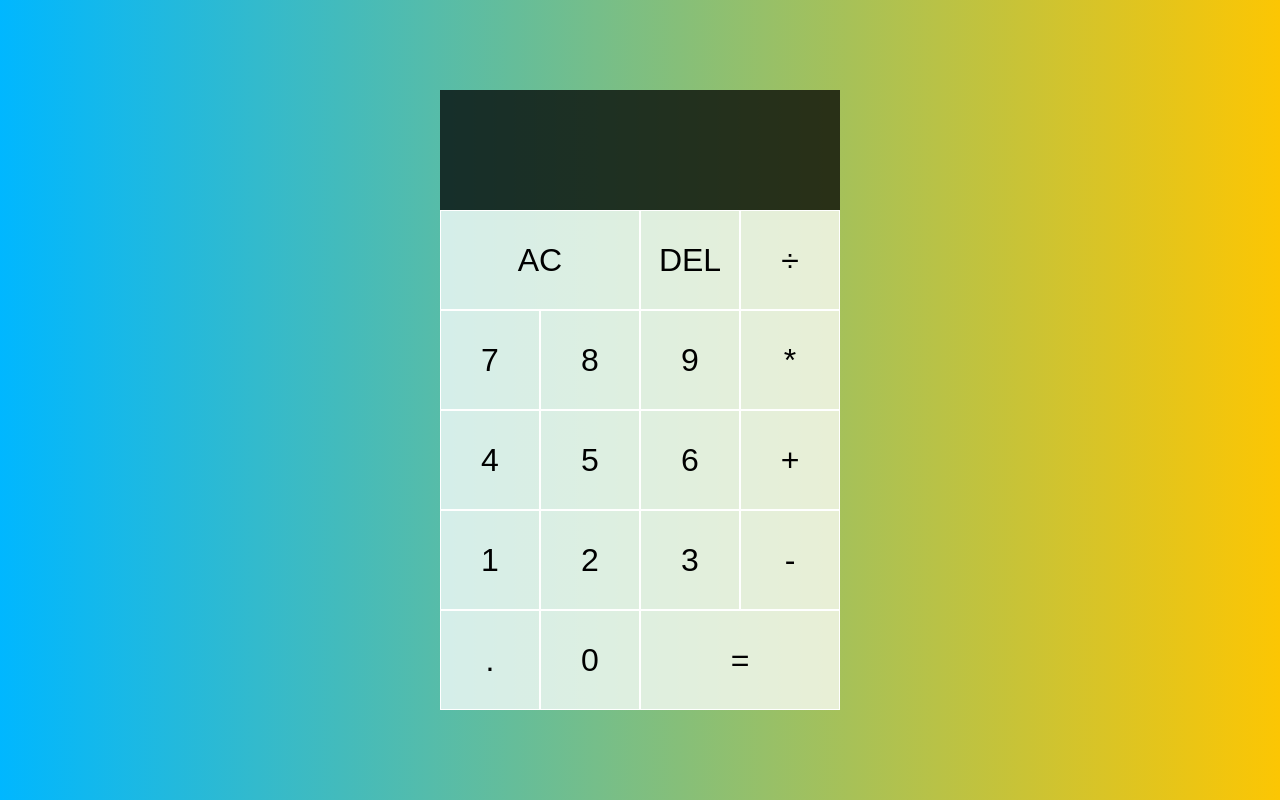
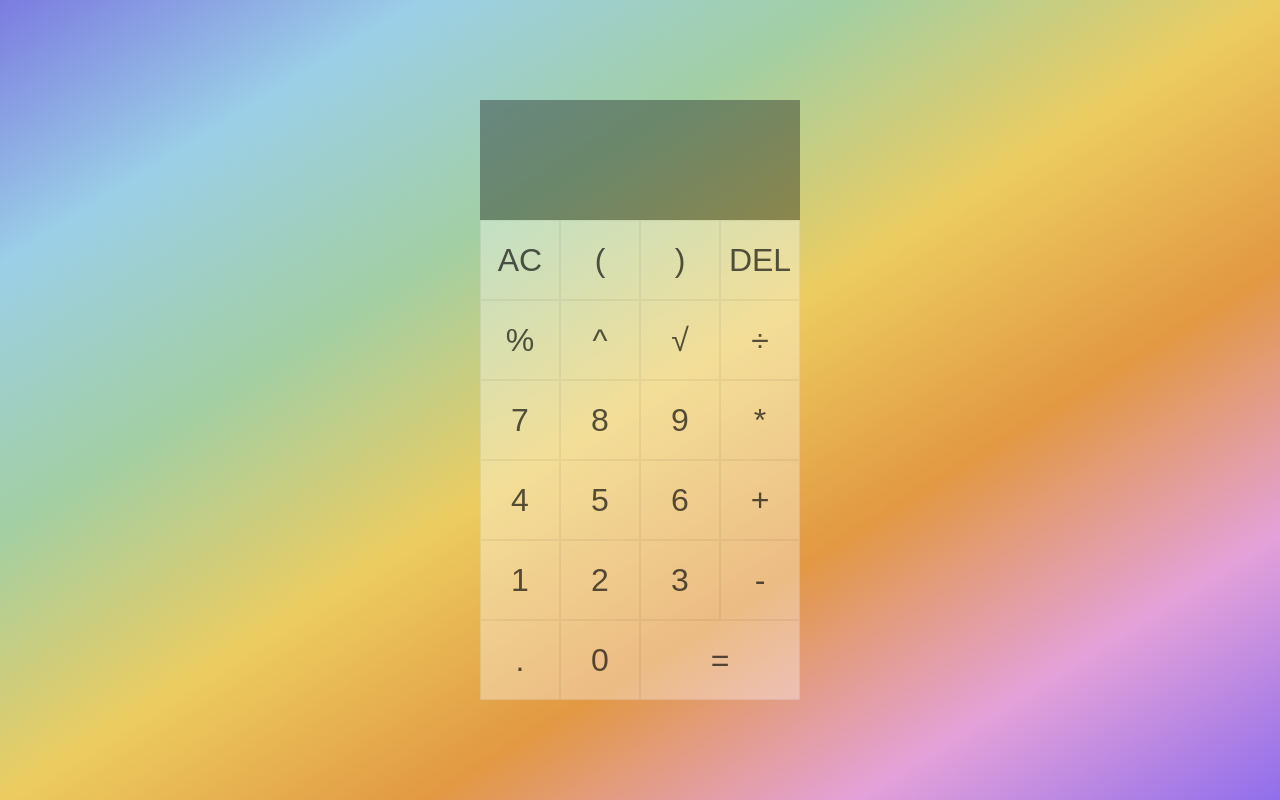
Before and after one commit to momentum-pt-team-1/build-a-calculator-with-javascript-allisondurham, a plain HTML site: page index.html in a window 1280 px wide. Drawn offline with Linux system fonts and the light colour scheme.

Commit message:
added buttons for new operations

```diff
--- a/index.html
+++ b/index.html
@@ -6,7 +6,7 @@
     <meta name="viewport" content="width=device-width, initial-scale=1.0">
     <title>Document</title>
     <link href="main.css" rel="stylesheet" type="text/css" />
-    <script src="script.js" defer></script>
+    <script src="main.js" defer></script>
 </head>
 <body>
     <div class="calculator-grid">
@@ -14,21 +14,32 @@
             <div data-previous-operand class="previous-operand"></div>
             <div data-current-operand class="current-operand"></div>
         </div>
-        <button data-all-clear class="span-two">AC</button>
+        <button data-all-clear>AC</button>
+        <button>(</button>
+        <button>)</button>
         <button data-backspace>DEL</button>
-        <button data-operation>÷</button>
+
+        <button>%</button>
+        <button>^</button>
+        <button>√</button>
+        <button data-operation class="operator">÷</button>
+
+
         <button data-number>7</button>
         <button data-number>8</button>
         <button data-number>9</button>
-        <button data-operation>*</button>
+        <button data-operation class="operator">*</button>
+
         <button data-number>4</button>
         <button data-number>5</button>
         <button data-number>6</button>
-        <button data-operation>+</button>
+        <button data-operation class="operator">+</button>
+
         <button data-number>1</button>
         <button data-number>2</button>
         <button data-number>3</button>
-        <button data-operation>-</button>
+        <button data-operation class="operator">-</button>
+
         <button data-number>.</button>
         <button data-number>0</button>
         <button data-equals class="span-two">=</button>
--- a/main.css
+++ b/main.css
@@ -9,7 +9,7 @@
 body {
     padding: 0;
     margin: 0;
-    background: linear-gradient(to right, rgb(0, 183, 255), #fcc603);
+    background: linear-gradient(to bottom right, rgba(123, 123, 224), rgba(155, 207, 231), rgba(163, 207, 163), rgba(236, 204, 96), rgba(226, 152, 66), #e4a1d9, rgba(144, 110, 236));
 }
 
 .calculator-grid {
@@ -17,21 +17,30 @@ body {
     justify-content: center;
     align-content: center;
     min-height: 100vh;
-    grid-template-columns: repeat(4, 100px);
-    grid-template-rows: minmax(120px, auto) repeat(5, 100px);
+    grid-template-columns: repeat(4, 80px);
+    grid-template-rows: minmax(120px, auto) repeat(6, 80px);
 }
 
 .calculator-grid > button {
+    color:rgba(0, 0, 0, .65);
     cursor: pointer;
     font-size: 2rem;
-    border: 1px solid white;
+    border: 1px solid rgba(0, 0, 0, .05);
     outline: none;
-    background-color: rgba(255, 255, 255, .75)
+    background-color: rgba(255, 255, 255, .35);
 
 }
 .calculator-grid > button:hover {
-    background-color: rgba(255, 255, 255, .9)
+    background-color: rgba(255, 255, 255, .55);
 }
+
+/* .operator {
+    background-color: rgba(255, 255, 255, .45) !important;
+}
+
+.operator > button:hover {
+    background-color: rgba(255, 255, 255, .65) !important;
+} */
 
 .span-two {
     grid-column: span 2;
@@ -39,7 +48,7 @@ body {
 
 .output {
     grid-column: 1 / -1;
-    background-color: rgba(0, 0, 0, .75);
+    background-color: rgba(0, 0, 0, .35);
     display: flex;
     align-items: flex-end;
     justify-content: space-around;
@@ -50,11 +59,11 @@ body {
 }
 
 .output .previous-operand {
-    color: rgba(255, 255, 255, .75);
+    color: rgba(255, 255, 255, .55);
     font-size: 1.5rem;
 }
 
 .output .current-operand {
-    color: white;
+    color: rgba(255, 255, 255, .75);
     font-size: 2.5rem;
 }
```
